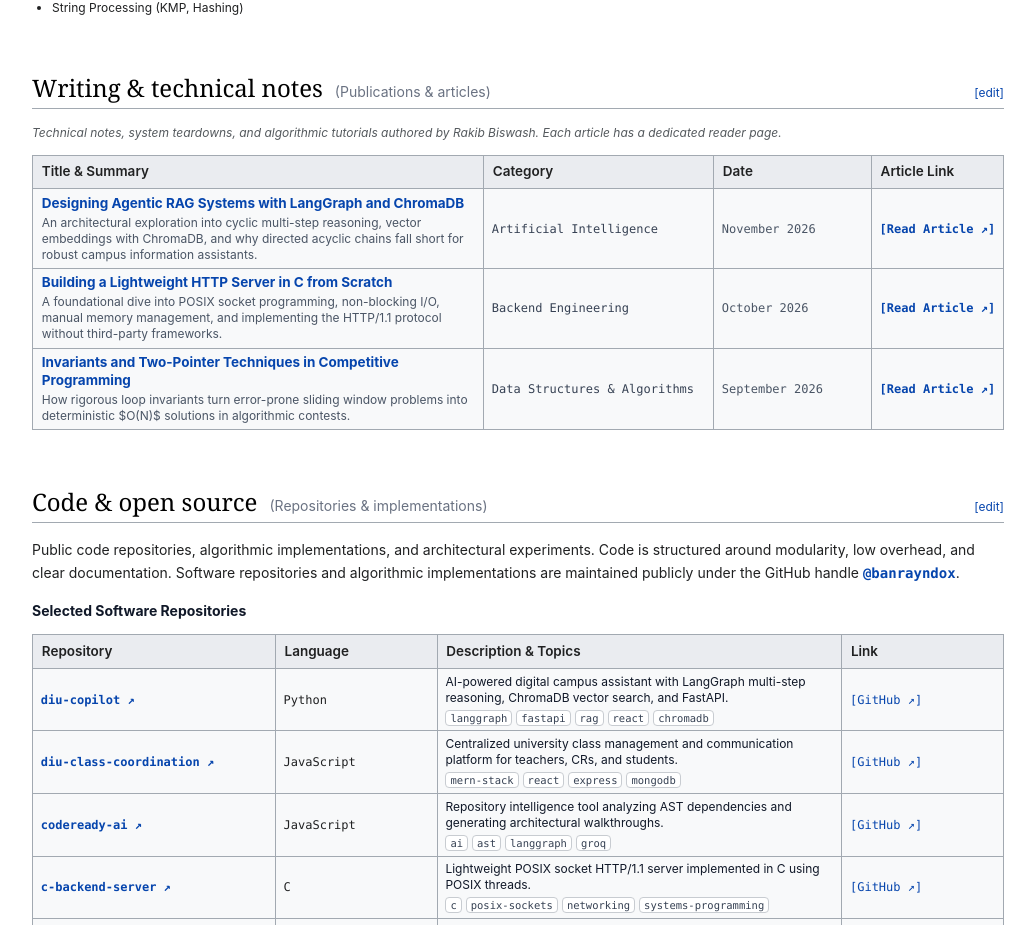
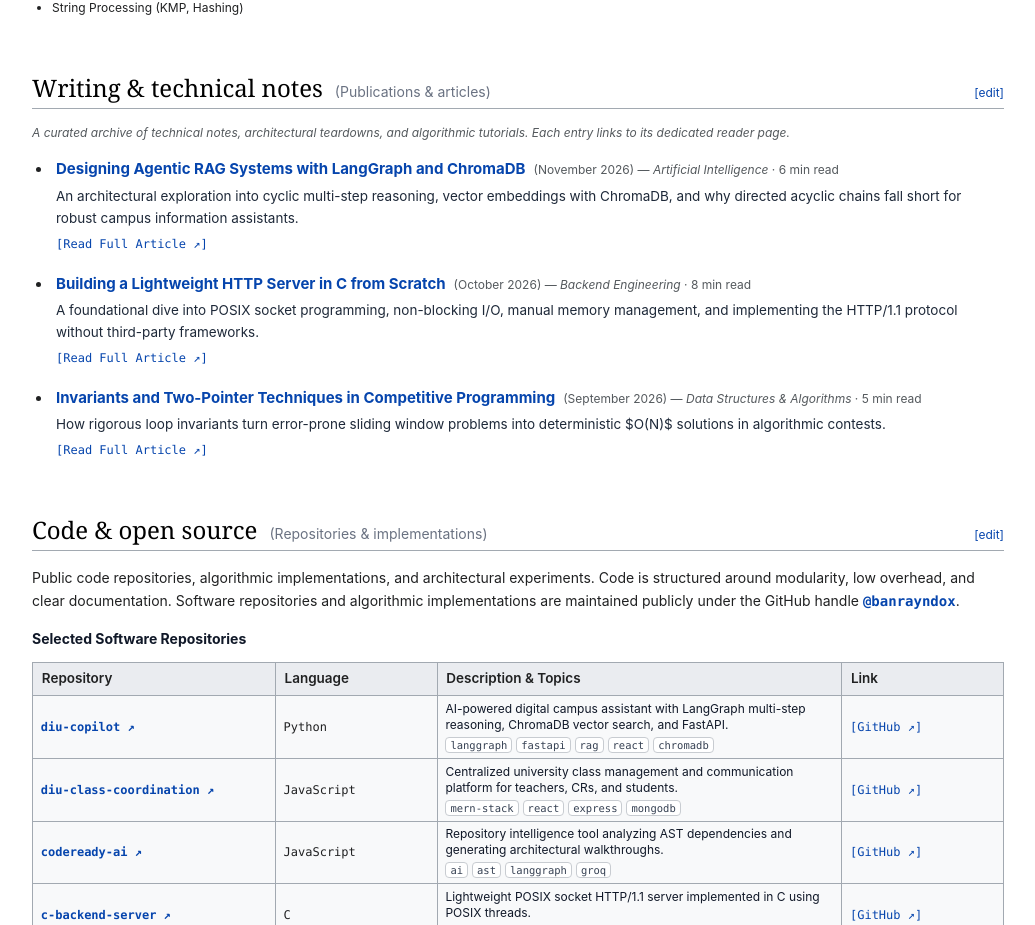
Before and after one commit to banrayndox/banrayndox.github.io, a React (Vite) app: page / in a window 1280 px wide. Shown: the part 4458-5383 px from the top of the page, without its empty margins (122-1157 px from the left). Built offline with nearby package versions, Linux system fonts and the light colour scheme.

Commit message:
Convert Writing section from table to authentic Wikipedia bibliography archive format

```diff
--- a/src/components/WritingSection.jsx
+++ b/src/components/WritingSection.jsx
@@ -3,53 +3,54 @@ import { Link } from 'react-router-dom';
 import SectionHeading from './SectionHeading.jsx';
 import { articlesData } from '../data/articles.js';
 
+/**
+ * Writing & Knowledge Section
+ * Formatted as an authentic Wikipedia bibliography / publications archive list
+ * instead of a grid table.
+ */
 export default function WritingSection() {
   return (
     <section>
       <SectionHeading id="writing" title="Writing & technical notes" subtitle="Publications & articles" />
 
-      <p className="text-xs text-[#54595d] italic mb-3">
-        Technical notes, system teardowns, and algorithmic tutorials authored by Rakib Biswash. Each article has a dedicated reader page.
+      <p className="text-xs text-[#54595d] italic mb-4">
+        A curated archive of technical notes, architectural teardowns, and algorithmic tutorials. Each entry links to its dedicated reader page.
       </p>
 
-      {/* Wikipedia Style Articles Table */}
-      <table className="wikitable mb-4">
-        <thead>
-          <tr>
-            <th className="w-1/2">Title & Summary</th>
-            <th className="w-1/4">Category</th>
-            <th className="w-1/6">Date</th>
-            <th>Article Link</th>
-          </tr>
-        </thead>
-        <tbody>
+      {/* Wikipedia Style Bibliography / Article Archive List */}
+      <ul className="space-y-5 list-disc pl-5 text-[#202122]">
         {articlesData.map((article) => (
-            <tr key={article.slug}>
-              <td>
+          <li key={article.slug} className="leading-relaxed pl-1">
+            {/* Header: Title, Date, Category */}
+            <div>
               <Link
                 to={`/articles/${article.slug}`}
-                  className="font-bold text-[#0645ad] hover:underline block mb-0.5 text-xs sm:text-[13.5px]"
+                className="font-bold text-[#0645ad] hover:underline text-[15px]"
               >
                 {article.title}
               </Link>
-                <span className="text-xs text-gray-600 block line-clamp-2">
+              <span className="text-xs text-[#54595d] ml-2 font-sans">
+                ({article.date}) — <em>{article.category}</em> · {article.readingTime}
+              </span>
+            </div>
+
+            {/* Summary / Abstract */}
+            <p className="text-[13.5px] text-gray-800 mt-1 mb-1.5 leading-relaxed">
               {article.summary}
-                </span>
-              </td>
-              <td className="text-xs font-mono text-gray-700">{article.category}</td>
-              <td className="text-xs font-mono whitespace-nowrap text-gray-600">{article.date}</td>
-              <td className="text-xs font-mono whitespace-nowrap">
+            </p>
+
+            {/* Direct Action Link */}
+            <div className="text-xs font-mono">
               <Link
                 to={`/articles/${article.slug}`}
-                  className="text-[#0645ad] hover:underline font-semibold"
+                className="text-[#0645ad] hover:underline"
               >
-                  [Read Article ↗]
+                [Read Full Article ↗]
               </Link>
-              </td>
-            </tr>
+            </div>
+          </li>
         ))}
-        </tbody>
-      </table>
+      </ul>
     </section>
   );
 }
```
Lines whose indentation alone changed are shown as unchanged.
